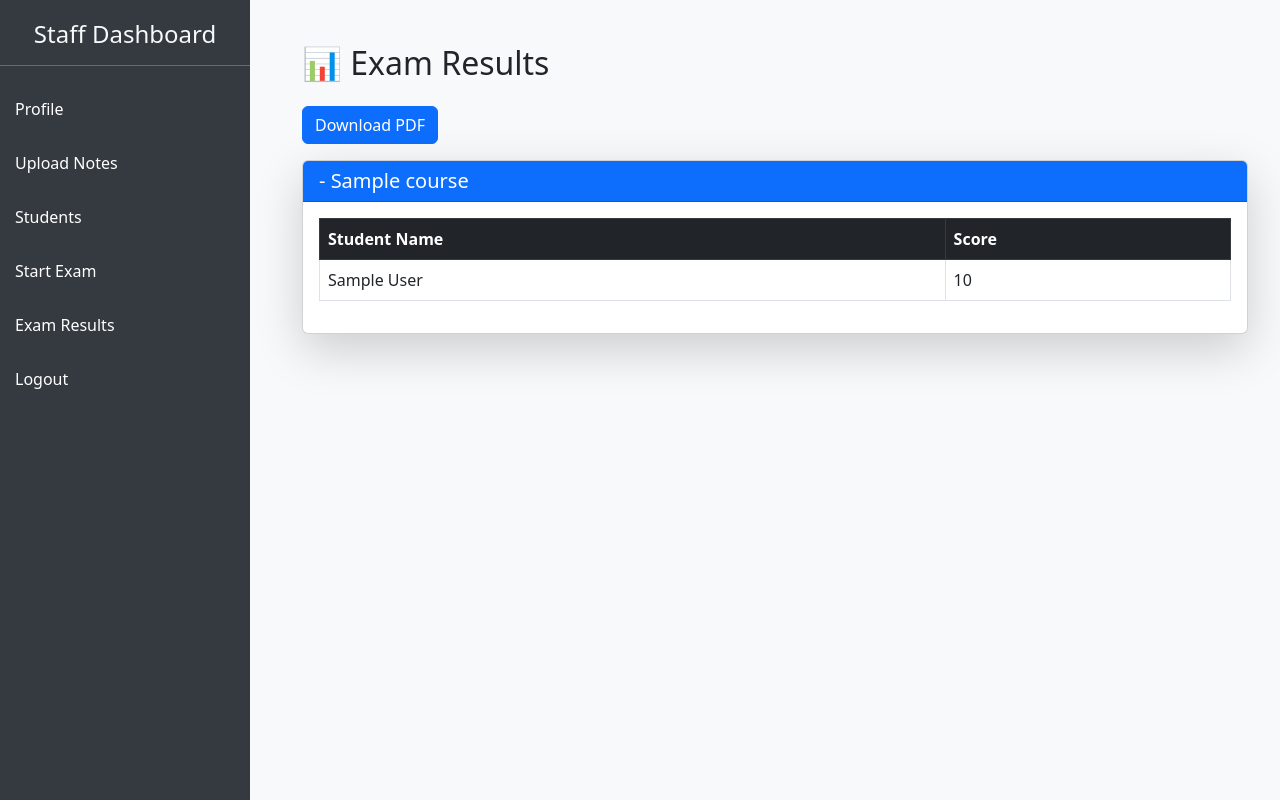
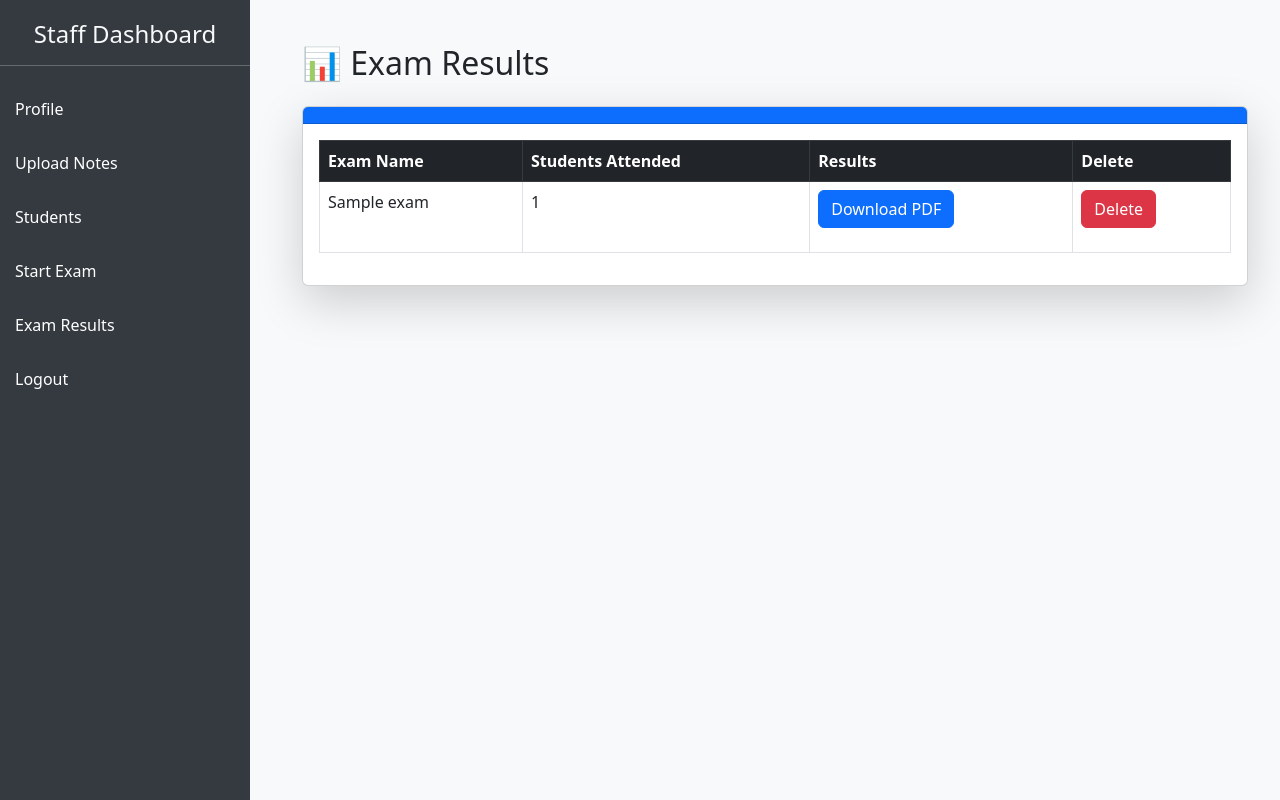
Before and after one commit to jobin8921/ELEARN-APP, a Django app: page /exam-results/ in a window 1280 px wide. Run offline with Django 5.2, Linux system fonts and the light colour scheme; a user stored in the database is signed in; tables that the repository leaves empty hold one stand-in row (values such as "Sample post"); some libraries are stand-ins or nearby versions.

Commit message:
Fix/template bug (#48)
* Changed the UI of the exam pages

* Created pdf generator and changed the UI of exam_results

* Fixed the template issues.

* Changed the UI of exam result.

```diff
--- a/home/urls.py
+++ b/home/urls.py
@@ -39,7 +39,8 @@ urlpatterns = [
     path("exam_result/<int:exam_id>/", views.view_exam_results, name="view_exam_results"),  # Fix name
 
     path("exam-results/", views.student_result, name="student_result"),
-    path("exam-results/pdf/", views.generate_exam_results_pdf, name="generate_exam_results_pdf"),
+    path("exam-results/pdf/<int:exam_id>/", views.generate_exam_results_pdf, name="generate_exam_results_pdf"),
 
+    path('delete_exam/<int:exam_id>/', views.delete_exam, name='delete_exam'),
 
 ]
--- a/home/views.py
+++ b/home/views.py
@@ -395,21 +395,37 @@ def student_result(request):
     return render(request, "exam_results.html", {"exam_results": exam_results})
 
 
-def generate_exam_results_pdf(request):
+def generate_exam_results_pdf(request, exam_id):
     staff = Staff.objects.filter(user=request.user).first()
 
     if not staff:
-        return HttpResponse("Staff profile not found")
+        return HttpResponse("Staff profile not found", status=404)
 
-    exams = Exam.objects.filter(staff=staff).prefetch_related("examresult_set__student")
-    exam_results = {exam: ExamResult.objects.filter(exam=exam).select_related("student") for exam in exams}
+    # Get the specific exam
+    exam = get_object_or_404(Exam, id=exam_id, staff=staff)
 
-    html_content = render_to_string("exam_results_pdf.html", {"exam_results": exam_results})
+    # Fetch results only for this exam
+    exam_results = ExamResult.objects.filter(exam=exam).select_related("student")
+
+    html_content = render_to_string("exam_results_pdf.html", {"exam": exam, "exam_results": exam_results})
+
+    # Create PDF response
     response = HttpResponse(content_type="application/pdf")
     response["content-Disposition"] = "attachment; filename=exam_results.pdf"
 
+    # Generate PDF
     pisa_status = pisa.CreatePDF(html_content, dest=response)
     if pisa_status.err:
         return HttpResponse("Error generating PDF", status=500)
 
     return response
+
+
+def delete_exam(request, exam_id):
+    exam = get_object_or_404(Exam, id=exam_id)
+
+    if request.method == "POST":
+        exam.delete()
+        messages.success(request, "Exam deleted successfully!")
+
+    return redirect('student_result')
--- a/templates/exam_results.html
+++ b/templates/exam_results.html
@@ -56,35 +56,39 @@
     <div class="content">
         <div class="container mt-4">
             <h2 class="mb-4">📊 Exam Results</h2>
-            <a href="{% url 'generate_exam_results_pdf' %}" class="btn btn-primary mb-3">
-                <i class="fas fa-download"></i> Download PDF
-            </a>
 
             {% for exam, results in exam_results.items %}
                 <div class="card shadow-lg mb-4">
-                    <div class="card-header bg-primary text-white">
-                        <h5 class="mb-0">{{ exam.name }} - {{ exam.course.name }}</h5>
+                    <div class="card-header bg-primary text-white d-flex justify-content-between align-items-center">
+
                     </div>
                     <div class="card-body">
                         <div class="table-responsive">
                             <table class="table table-hover table-bordered">
                                 <thead class="table-dark">
                                     <tr>
-                                        <th>Student Name</th>
-                                        <th>Score</th>
+                                        <th>Exam Name</th>
+                                        <th>Students Attended</th>
+                                        <th>Results</th>
+                                        <th>Delete</th>
                                     </tr>
                                 </thead>
                                 <tbody>
-                                    {% for result in results %}
-                                        <tr>
-                                            <td>{{ result.student.name }}</td>
-                                            <td>{{ result.score }}</td>
-                                        </tr>
-                                    {% empty %}
-                                        <tr>
-                                            <td colspan="2" class="text-center text-muted">No students have taken this exam yet.</td>
-                                        </tr>
-                                    {% endfor %}
+                                    <tr>
+                                        <td>{{ exam.title }}</td>
+                                        <td>{{ results|length }}</td>
+                                        <td>
+                                            <a href="{% url 'generate_exam_results_pdf' exam.id %}" class="btn btn-primary mb-3">Download PDF</a>
+                                        </td>
+                                        <td>
+                                            <form action="{% url 'delete_exam' exam.id %}" method="POST" class="d-inline">
+                                                {% csrf_token %}
+                                                <button type="submit" class="btn btn-danger" onclick="return confirm('Are you sure you want to delete this exam?');">
+                                                    Delete
+                                                </button>
+                                            </form>
+                                        </td>
+                                    </tr>
                                 </tbody>
                             </table>
                         </div>
```
Also changed, not shown: templates/exam_results_pdf.html (+5 -7 lines).
